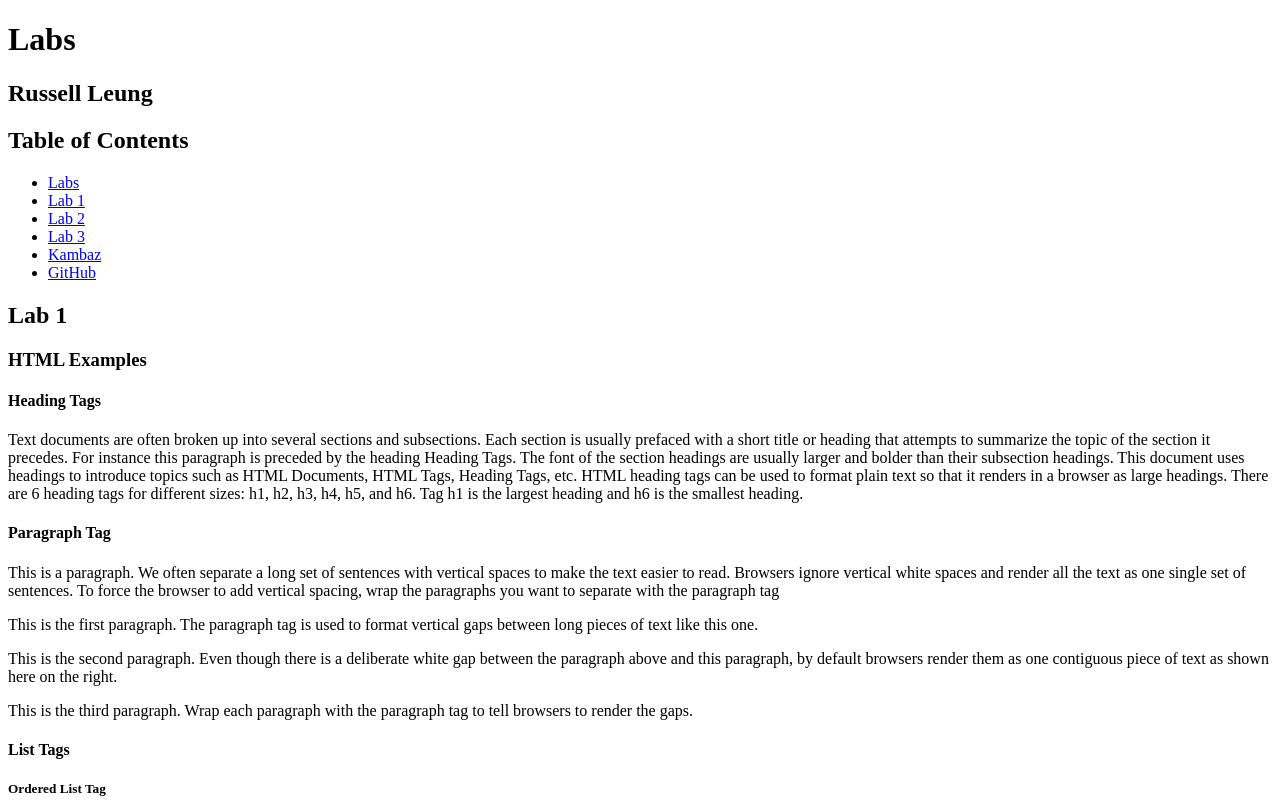
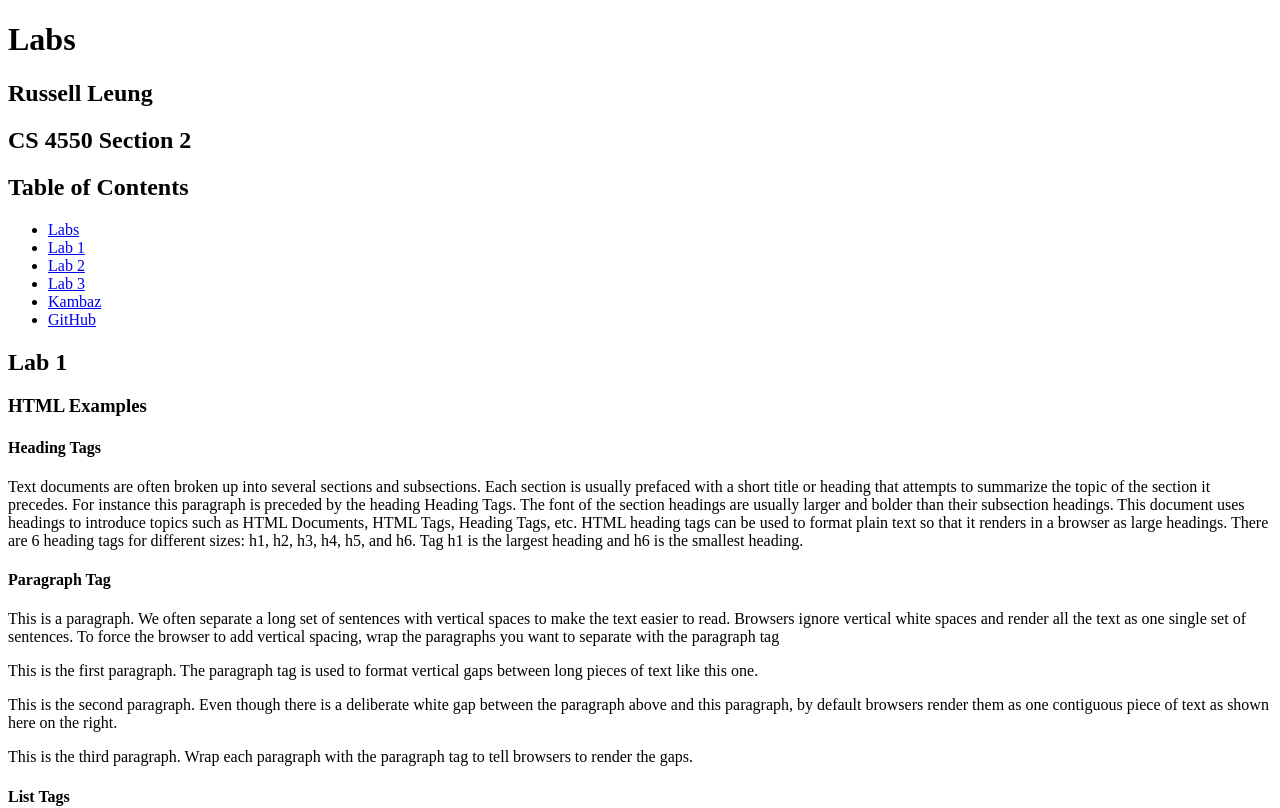
Before and after one commit to russell-leung/kambaz-react-web-app, a React (Vite) app: page /#/Labs/Lab1 in a window 1280 px wide. Shown: the top 808 px of the page. Built offline with nearby package versions, Linux system fonts and the light colour scheme.

Commit message:
Add missing stuff

```diff
--- a/src/Labs/index.tsx
+++ b/src/Labs/index.tsx
@@ -9,6 +9,7 @@ export default function Labs() {
     <div>
       <h1>Labs</h1>
       <h2>Russell Leung</h2>
+      <h2>CS 4550 Section 2</h2>
       <TOC />
       <Routes>
         <Route path="/" element={<Navigate to="Lab1" />} />
```
